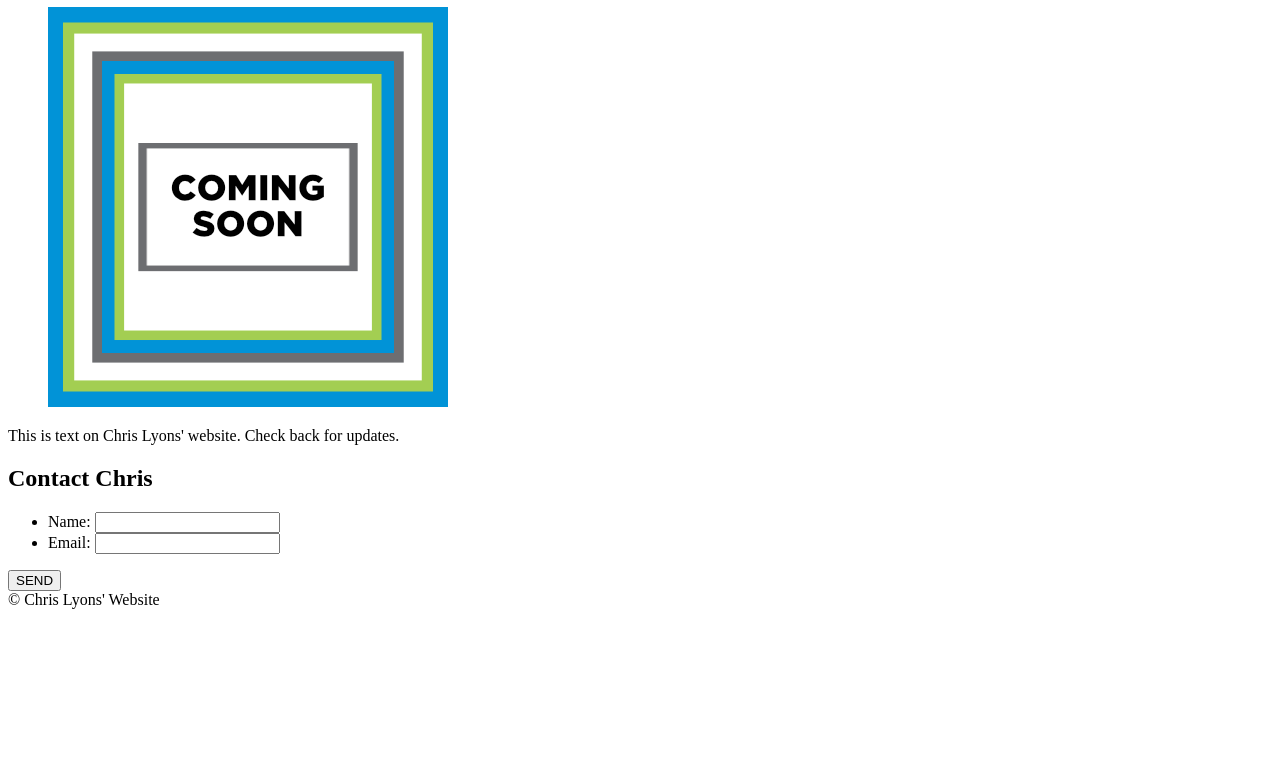
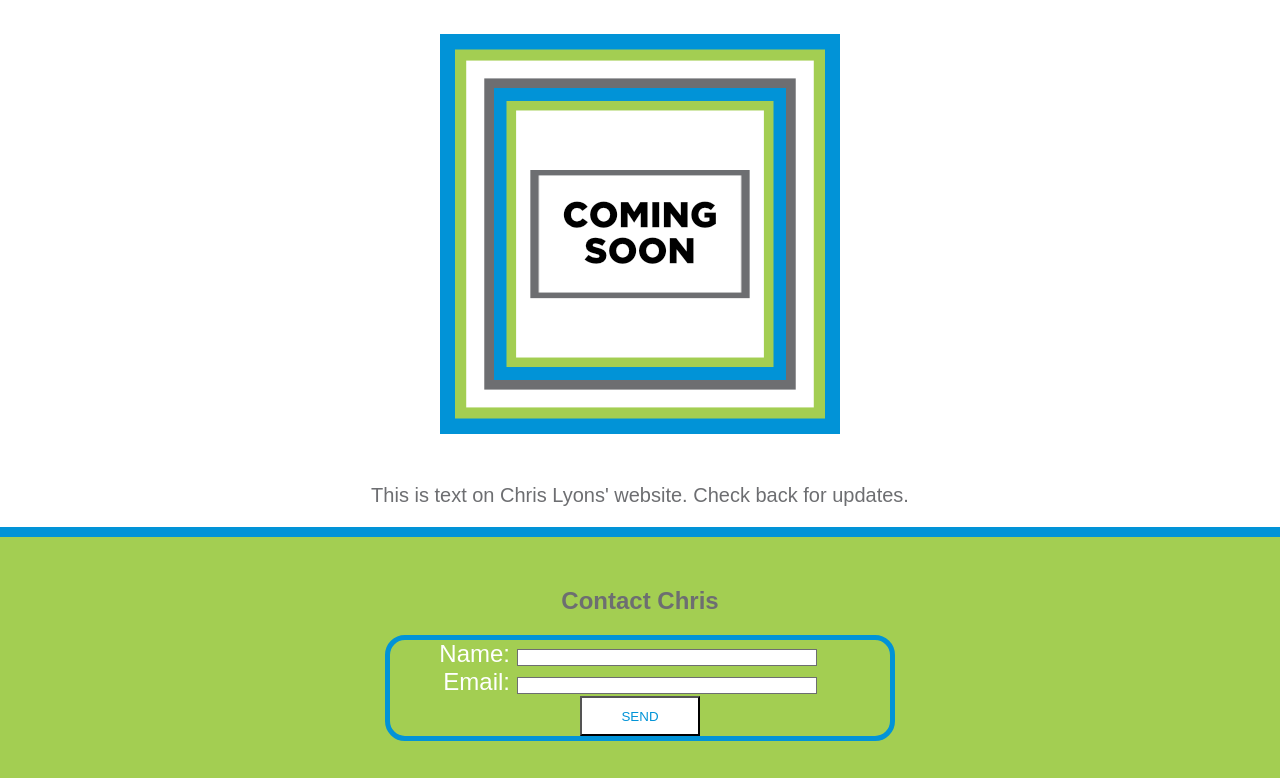
Before and after one commit to chrislyons2886/Chris_Lyons_Mini_Project, a plain HTML site: page index.html in a window 1280 px wide. Shown: the part 143-921 px from the top of the page. Before the commit the page ends 800 px from the top, so only its background shows below. Drawn offline with Linux system fonts and the light colour scheme.

Commit message:
fixing error

```diff
--- a/index.html
+++ b/index.html
@@ -3,7 +3,7 @@
 <head>
   <meta charset="UTF-8">
   <meta name="viewport" content="width=device-width, initial-scale=1.0">
-  <link rel="stylesheet" src="./Assets/style.css">
+  <link rel="stylesheet" type="text/css" href="style.css">
   <title>My Landing Page</title>
 </head>
 
```
